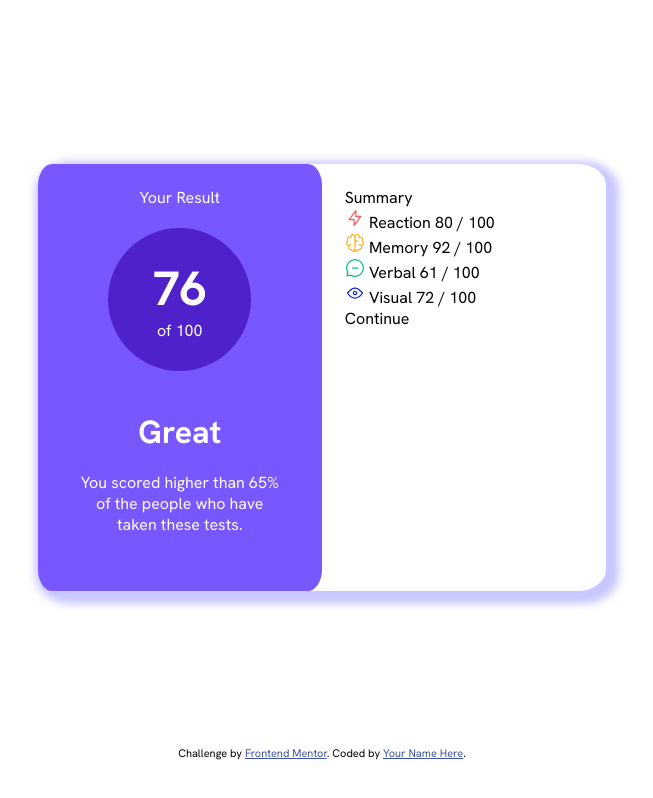
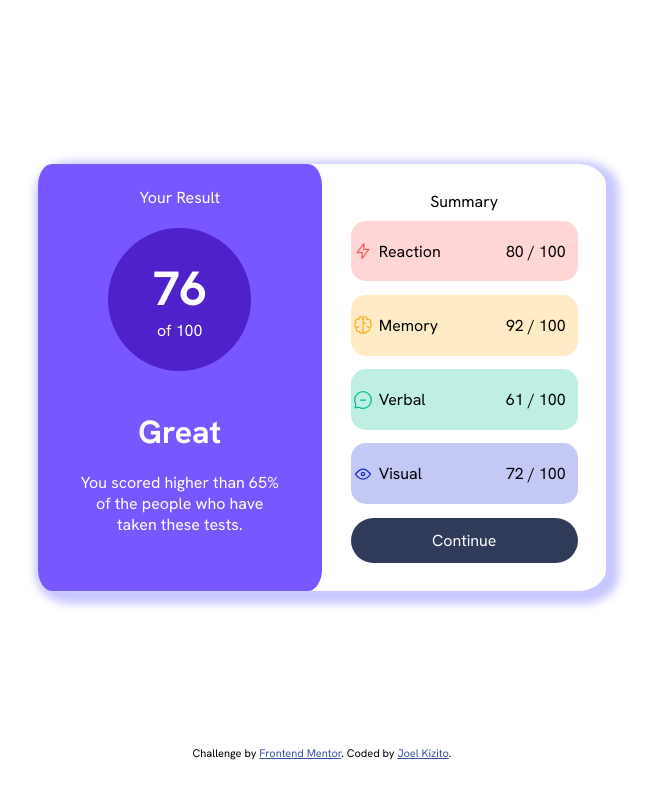
Before and after one commit to kizitojoel/results-summary-component-main, a plain HTML site: page index.html in a window 1280 px wide. Shown: the whole page, without its empty margins (318-971 px from the left). Drawn offline with Linux system fonts and the light colour scheme.

Commit message:
Complete right section

```diff
--- a/index.html
+++ b/index.html
@@ -7,7 +7,7 @@
   <link rel="icon" type="image/png" sizes="32x32" href="./assets/images/favicon-32x32.png">
   <link rel="stylesheet" href="styles.css">
 
-  <title>Frontend Mentor | Results summary component</title>
+  <title>Results summary component</title>
 
   <!-- Feel free to remove these styles or customise in your own stylesheet 👍 -->
   <style>
@@ -32,33 +32,41 @@
     </div>
     <div class="right-section">
       Summary
-      <div class="summary">
+      <div class="summary red">
+        <div class="summary-section">
           <img src="assets/images/icon-reaction.svg">
           Reaction
+        </div>
         80 / 100
       </div>
-      <div class="summary">
+      <div class="summary orange">
+        <div class="summary-section">
           <img src="assets/images/icon-memory.svg">
           Memory
+        </div>
         92 / 100
       </div>
-      <div class="summary">
+      <div class="summary teal">
+        <div class="summary-section">
           <img src="assets/images/icon-verbal.svg">
           Verbal
+        </div>
         61 / 100
       </div>
-      <div class="summary">
+      <div class="summary blue">
+        <div class="summary-section">
           <img src="assets/images/icon-visual.svg">
           Visual
+        </div>
         72 / 100
       </div>
-      Continue
+      <div id="continue">Continue</div>
     </div>
   </div>
 
   <div class="attribution">
     Challenge by <a href="https://www.frontendmentor.io?ref=challenge" target="_blank">Frontend Mentor</a>.
-    Coded by <a href="#">Your Name Here</a>.
+    Coded by <a href="#">Joel Kizito</a>.
   </div>
 </body>
 </html>
--- a/styles.css
+++ b/styles.css
@@ -83,5 +83,61 @@ body{
 }
 .right-section
 {
+    justify-content: space-around;
+    align-items: center;
+}
+
+.summary
+{
+    width: 95%;
+    margin-bottom: 2%;
+    height: 16%;
+    padding: 1%;
+    box-sizing: border-box;
+    display: grid;
+    grid-template-columns: 2fr 1fr;
+    align-items: center;
+    border-radius: 15px;
+    text-align: right;
+    padding-right: 5%;
+}
+.summary-section
+{
+    display: flex;
+    align-items: center;
+}
+.summary-section img{
+    margin-right: 4%;
+}
+
+.red
+{
+    background-color: hsla(0, 100%, 67%, 0.25);
+}
+.orange
+{
+    background-color: hsla(39, 100%, 56%, 0.25);
+}
+.teal
+{
+    background-color: hsla(166, 100%, 37%, 0.25);
+}
+.blue
+{
+    background-color: hsla(234, 85%, 45%, 0.25);
+}
+#continue
+{
+    border-radius: 24px;
+    width: 95%;
+    height: 12%;
+    display: flex;
+    justify-content: center;
+    align-items: center;
+    background-color: hsl(224, 30%, 27%);
+    color: var(--white);
 
 }
+#continue:hover{
+    background-color: hsla(256, 72%, 46%, 0.75);
+}
```
Lines whose indentation alone changed are shown as unchanged.
